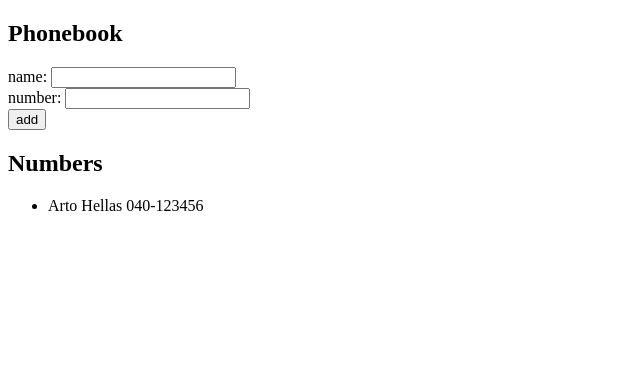
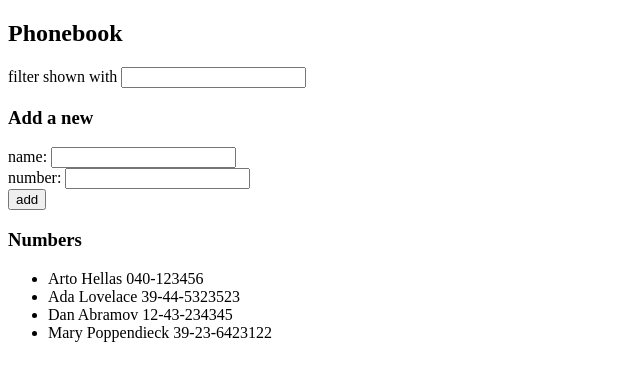
Before and after one commit to paulAlexSerban/wbk--full-stack-open--2026, a React (Vite) app in the folder part2/phonebook/: page / in a window 1280 px wide. Shown: the top 380 px of the page, without its empty margins (0-640 px from the left). Built offline with nearby package versions, Linux system fonts and the light colour scheme.

Commit message:
feat(part2): add ex 2.9 sol

```diff
--- a/part2/phonebook/src/App.jsx
+++ b/part2/phonebook/src/App.jsx
@@ -1,45 +1,66 @@
-import { useState } from 'react'
+import { useState } from "react";
 
 const App = () => {
   const [persons, setPersons] = useState([
-    { name: 'Arto Hellas', number: '040-123456' }
-  ])
-  const [newName, setNewName] = useState('')
-  const [newNumber, setNewNumber] = useState('')
+    { name: "Arto Hellas", number: "040-123456", id: 1 },
+    { name: "Ada Lovelace", number: "39-44-5323523", id: 2 },
+    { name: "Dan Abramov", number: "12-43-234345", id: 3 },
+    { name: "Mary Poppendieck", number: "39-23-6423122", id: 4 },
+  ]);
+
+  const [newName, setNewName] = useState("");
+  const [newNumber, setNewNumber] = useState("");
+  const [filterQuery, setFilterQuery] = useState("");
 
   const handleNameChange = (event) => {
-    setNewName(event.target.value)
-  }
+    setNewName(event.target.value);
+  };
 
   const handleNumberChange = (event) => {
-    setNewNumber(event.target.value)
-  }
+    setNewNumber(event.target.value);
+  };
+
+  const handleFilterChange = (event) => {
+    setFilterQuery(event.target.value);
+  };
 
   const addPerson = (event) => {
-    event.preventDefault()
+    event.preventDefault();
+
     const nameExists = persons.some(
-      person => person.name.toLowerCase() === newName.trim().toLowerCase()
-    )
+      (person) => person.name.toLowerCase() === newName.trim().toLowerCase(),
+    );
 
     if (nameExists) {
-      alert(`${newName} is already added to phonebook`)
-      return
+      alert(`${newName} is already added to phonebook`);
+      return;
     }
 
     const personObject = {
       name: newName,
-      number: newNumber
-    }
+      number: newNumber,
+      id: persons.length + 1,
+    };
 
-    setPersons(persons.concat(personObject))
-    setNewName('')
-    setNewNumber('')
-  }
+    setPersons(persons.concat(personObject));
+    setNewName("");
+    setNewNumber("");
+  };
+
+  const filteredPersons = persons.filter((person) =>
+    person.name.toLowerCase().includes(filterQuery.toLowerCase()),
+  );
 
   return (
     <div>
       <h2>Phonebook</h2>
 
+      <div>
+        filter shown with{" "}
+        <input value={filterQuery} onChange={handleFilterChange} />
+      </div>
+
+      <h3>Add a new</h3>
       <form onSubmit={addPerson}>
         <div>
           name: <input value={newName} onChange={handleNameChange} />
@@ -52,14 +73,16 @@
         </div>
       </form>
 
-      <h2>Numbers</h2>
+      <h3>Numbers</h3>
       <ul>
-        {persons.map(person =>
-          <li key={person.name}>{person.name} {person.number}</li>
-        )}
+        {filteredPersons.map((person) => (
+          <li key={person.id || person.name}>
+            {person.name} {person.number}
+          </li>
+        ))}
       </ul>
     </div>
-  )
-}
+  );
+};
 
-export default App
+export default App;
```
